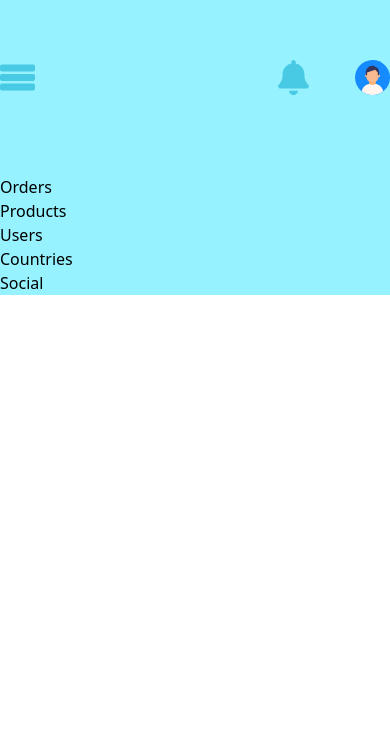
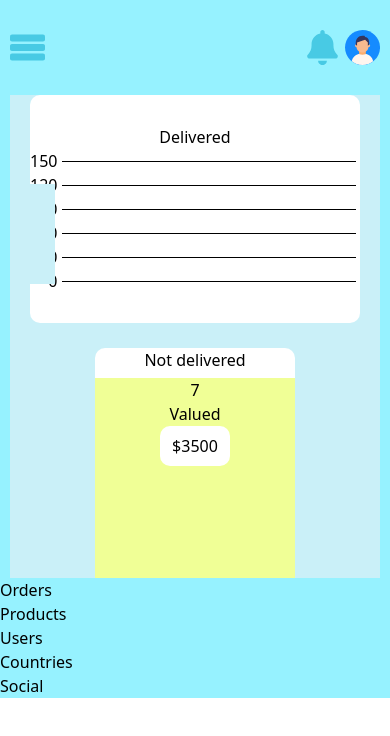
Before and after one commit to lazarevkristijan/sales-dashboard, a React (Vite) app: page / in a window 390 px wide. Shown: the top 736 px of the page. Built offline with nearby package versions, Linux system fonts and the light colour scheme.

Commit message:
section 1 mobile progress 1/5

```diff
--- a/src/App.tsx
+++ b/src/App.tsx
@@ -12,7 +12,7 @@ import {
 function App() {
   return (
     <div className="bg-[#96f2ff]">
-      <div className="pt-[60px] mx-auto 2xl:w-[1336px] xl:w-[1080px] lg:w-[824px]">
+      <div className="pt-[30px] mx-auto">
         <Top />
         <Sales />
         <Orders />
--- /dev/null
+++ b/src/components/Pillar.tsx
@@ -0,0 +1,12 @@
+import React from "react"
+
+const Pillar = ({ left }: { left: number }) => {
+  console.log(left)
+  return (
+    <div
+      className={`h-[100px] w-[25px] bg-[#CAF0F8] absolute top-[35px] left-[${left}px]`}
+    ></div>
+  )
+}
+
+export default Pillar
--- /dev/null
+++ b/src/components/ProgressLine.tsx
@@ -0,0 +1,14 @@
+import React from "react"
+
+const ProgressLine = ({ value }: { value: number }) => {
+  return (
+    <div className="flex h-[20px] mb-1">
+      <div className="h-full w-[30px] text-right">{value}</div>
+      <div className="w-full h-full">
+        <hr className="border-black mx-1 mt-[12px]" />
+      </div>
+    </div>
+  )
+}
+
+export default ProgressLine
--- a/src/components/index.ts
+++ b/src/components/index.ts
@@ -6,12 +6,14 @@ import LineGraph from "./LineGraph"
 import Notification from "./Notification"
 import PieChart from "./PieChart"
 import Profile from "./Profile"
+import ProgressLine from "./ProgressLine"
 import ResultsPerPage from "./ResultsPerPage"
 import SidePanel from "./SidePanel"
 import StatsDisplay from "./StatsDisplay"
 import Target from "./Target"
 import ToggleElements from "./ToggleElements"
 import TotalInfo from "./TotalInfo"
+import Pillar from "./Pillar"
 
 export {
   BarChart,
@@ -28,4 +30,6 @@ export {
   Target,
   ToggleElements,
   TotalInfo,
+  ProgressLine,
+  Pillar,
 }
--- a/src/components/svgComp.tsx
+++ /dev/null
@@ -1,14 +0,0 @@
-import * as React from "react"
-const svgComp = (props) => (
-  <svg
-    xmlns="http://www.w3.org/2000/svg"
-    xmlSpace="preserve"
-    width={800}
-    height={800}
-    viewBox="0 0 297 297"
-    {...props}
-  >
-    <path d="M280.214 39.211H16.786C7.531 39.211 0 46.742 0 55.997v24.335c0 9.256 7.531 16.787 16.786 16.787h263.428c9.255 0 16.786-7.531 16.786-16.787V55.997c0-9.255-7.531-16.786-16.786-16.786zM280.214 119.546H16.786C7.531 119.546 0 127.077 0 136.332v24.336c0 9.255 7.531 16.786 16.786 16.786h263.428c9.255 0 16.786-7.531 16.786-16.786v-24.336c0-9.255-7.531-16.786-16.786-16.786zM280.214 199.881H16.786C7.531 199.881 0 207.411 0 216.668v24.335c0 9.255 7.531 16.786 16.786 16.786h263.428c9.255 0 16.786-7.531 16.786-16.786v-24.335c0-9.257-7.531-16.787-16.786-16.787z" />
-  </svg>
-)
-export default svgComp
--- a/src/index.css
+++ b/src/index.css
@@ -24,10 +24,13 @@
 }
 
 .light-blue2 {
-  background-color: #48cae4;
+  background-color: #96f2ff;
 }
 
 .light-blue3 {
+  background-color: #48cae4;
+}
+.light-blue4 {
   background-color: #00b4d8;
 }
 
@@ -58,15 +61,19 @@
 /* Dark mode styles */
 
 .dark-blue1 {
+  background-color: #00c0ff;
+}
+
+.dark-blue2 {
+  background-color: #00b4d8;
+}
+
+.dark-blue3 {
   background-color: #0077b6;
 }
 
-.dark-blue2 {
-  background-color: #00c0ff;
-}
-
-.dark-blue3 {
-  background-color: #00b4d8;
+.dark-blue4 {
+  background-color: #03045e;
 }
 
 .dark-table1 {
--- a/src/sections/Sales.tsx
+++ b/src/sections/Sales.tsx
@@ -1,7 +1,34 @@
 import React from "react"
+import { ProgressLine, Pillar } from "../components/"
 
 const Sales = () => {
-  return <div></div>
+  return (
+    <div className="mx-[10px] bg-[#caf0f8]">
+      <div className="bg-[#fff] mx-[20px] py-[30px] rounded-[10px] mb-[25px]">
+        <p className="text-center">Delivered</p>
+        <div className="relative">
+          <ProgressLine value={150} />
+          <ProgressLine value={120} />
+          <ProgressLine value={90} />
+          <ProgressLine value={60} />
+          <ProgressLine value={30} />
+          <ProgressLine value={0} />
+          <Pillar left={25} />
+          <Pillar left={10} />
+        </div>
+      </div>
+      <div className="bg-[#fff] w-[200px] mx-auto rounded-t-[10px]">
+        <div className="h-[30px] text-center">Not delivered</div>
+        <div className="bg-[#F0FF96] h-[200px] flex flex-col text-center">
+          <span>7</span>
+          <span>Valued</span>
+          <span className="bg-[#fff] py-2 px-3 rounded-[10px] w-fit mx-auto">
+            $3500
+          </span>
+        </div>
+      </div>
+    </div>
+  )
 }
 
 export default Sales
--- a/src/sections/Top.tsx
+++ b/src/sections/Top.tsx
@@ -3,7 +3,7 @@ import { topIconStyles } from "./../constants/index"
 
 const Top = () => {
   return (
-    <div className="flex mb-[80px]">
+    <div className="flex mb-[30px] mx-[10px]">
       <img
         src="light-menu.svg"
         alt="menu icon"
@@ -12,12 +12,12 @@ const Top = () => {
       <img
         src="light-notification-bell.svg"
         alt="notification icon"
-        className={`${topIconStyles} ml-auto mr-1 light-icon`}
+        className={`${topIconStyles} ml-auto mr-0`}
       />
       <img
         src="profile.svg"
         alt="profile icon"
-        className={`${topIconStyles} ml-[40px]`}
+        className={`${topIconStyles} ml-[5px]`}
       />
     </div>
   )
```
Also changed, not shown: structure.txt.
